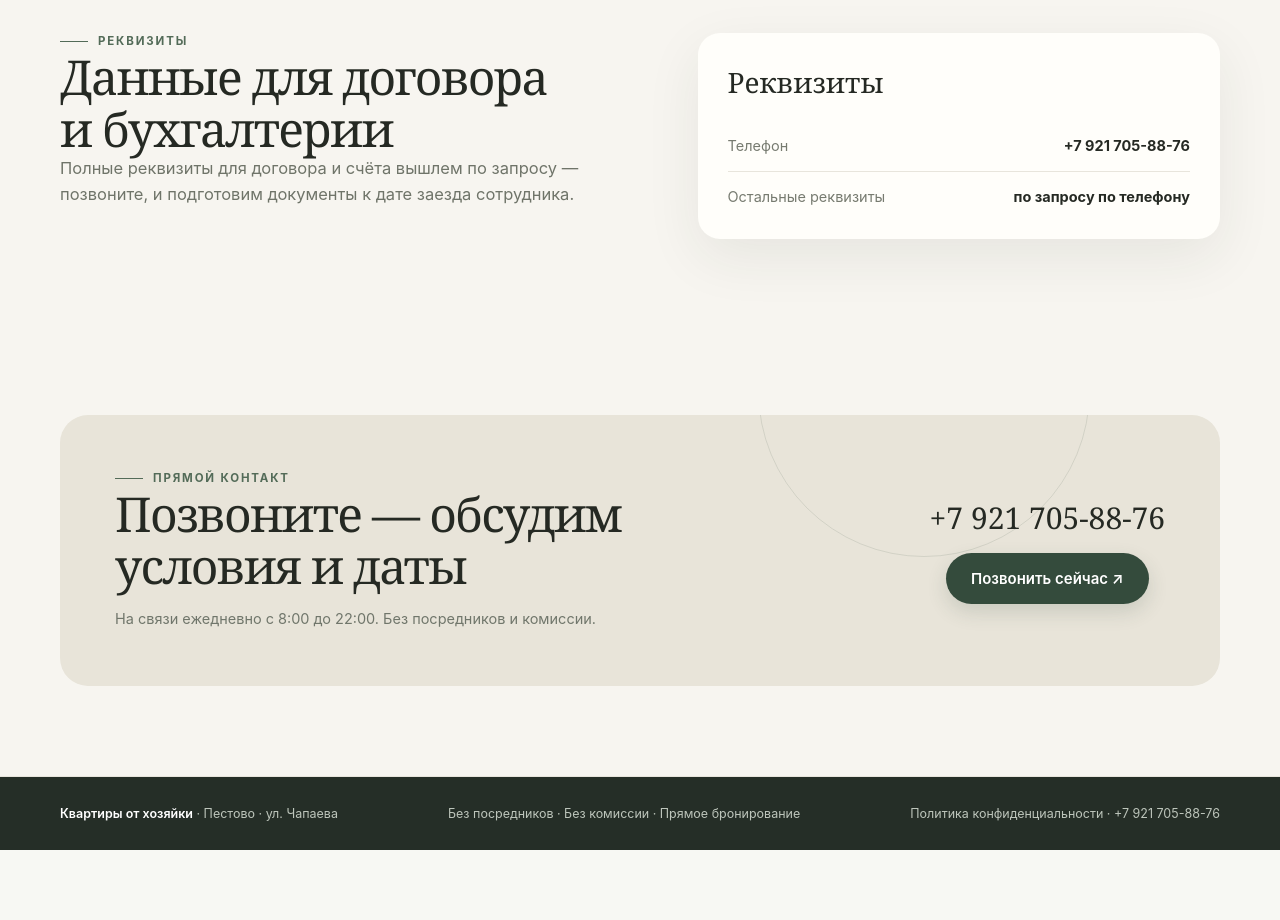
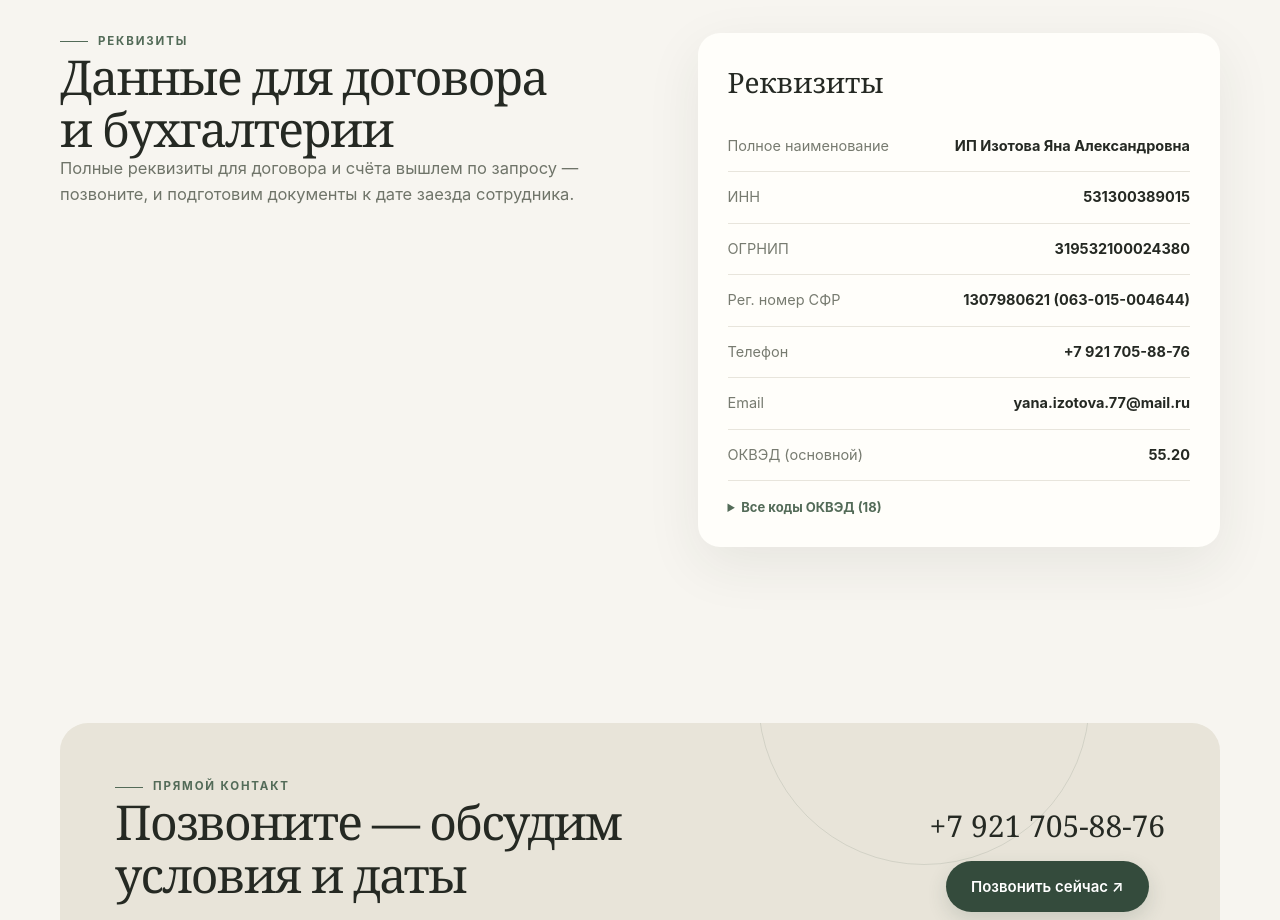
Before and after one commit to ilovezgg/kvartiri-pestovo, a Next.js app: page /orgs in a window 1280 px wide. Shown: the part 1240-2160 px from the top of the page. Before the commit the page ends 2090 px from the top, so only its background shows below. Built offline with nearby package versions, Linux system fonts and the light colour scheme; no server answers.

Commit message:
Реквизиты ИП: полные данные на /orgs + в JSON-LD

```diff
--- a/app/home.css
+++ b/app/home.css
@@ -355,3 +355,7 @@
 }
 
 .v3-reveal-full > .v3-org-card, .v3-reveal-full > .v3-org-step { height: 100%; }
+
+.v3-org-okved { margin-top: 16px; font-size: 13px; }
+.v3-org-okved summary { cursor: pointer; color: var(--green2); font-weight: 700; }
+.v3-org-okved p { color: var(--muted); font-size: 12.5px; margin: 10px 0 0; word-break: break-word; }
--- a/app/orgs/page.tsx
+++ b/app/orgs/page.tsx
@@ -17,7 +17,10 @@ const orgJsonLd = {
   "@context": "https://schema.org",
   "@type": "Organization",
   name: "Квартиры от хозяйки — посуточно в Пестово",
+  legalName: "Индивидуальный предприниматель Изотова Яна Александровна",
   url: SITE_URL,
+  email: "yana.izotova.77@mail.ru",
+  taxID: "531300389015",
   telephone: "+79217058876",
   contactPoint: {
     "@type": "ContactPoint",
@@ -156,13 +159,21 @@ export default function OrgsPage() {
               {details.map((d) => (
                 <div key={d.k} className="v3-rule">
                   <span>{d.k}</span>
-                  <b>{d.v}</b>
+                  {d.k === "Email" ? (
+                    <b><a href={`mailto:${d.v}`}>{d.v}</a></b>
+                  ) : (
+                    <b>{d.v}</b>
+                  )}
                 </div>
               ))}
               <div className="v3-rule">
-                <span>Остальные реквизиты</span>
-                <b>по запросу по телефону</b>
+                <span>ОКВЭД (основной)</span>
+                <b>{ORG.okvedMain}</b>
               </div>
+              <details className="v3-org-okved">
+                <summary>Все коды ОКВЭД ({ORG.okvedAll.length})</summary>
+                <p>{ORG.okvedAll.join(" · ")}</p>
+              </details>
             </div>
           </Reveal>
         </div>
--- a/lib/data.ts
+++ b/lib/data.ts
@@ -7,7 +7,7 @@ export const OWNER = {
 
 export const PHONE = "+7 921 705-88-76";
 export const PHONE_HREF = "tel:+79217058876";
-export const EMAIL = ""; // TODO: email для заявок организаций — заполнить (рендерится в блоке «Для организаций» и на страницах квартир)
+export const EMAIL = "yana.izotova.77@mail.ru"; // email для заявок организаций — подставляется в ORG.details и разметку
 export const HOURS = "ежедневно с 8:00 до 22:00";
 export const HOURS_NOTE = "с 22:00 до 8:00 звонками не беспокоить";
 
@@ -146,9 +146,8 @@ export const FAQ = [
 
 export const REQUIREMENTS = "Налогообложение — УСН (доходы) · Предоставляем отчётные документы";
 
-/* Работа с организациями: факты + реквизиты.
-   Пустые значения = TODO: заполнить реальными данными хозяйки.
-   ОКВЭД «предоставление мест для краткосрочного проживания» — вероятно 55.10, подтвердить по выписке. */
+/* Работа с организациями: факты + реквизиты (данные от владельца 16.11.2026).
+   ОКВЭД основной — 55.20 «предоставление мест для краткосрочного проживания». */
 export const ORG = {
   title: "Для организаций и командировочных",
   lead: "Работаем не только с физическими лицами, но и с организациями и ИП. Открыт вид деятельности «предоставление мест для краткосрочного проживания».",
@@ -157,12 +156,17 @@ export const ORG = {
     { b: "Оплата по расчётному счёту", rest: " — возможна для юридических лиц и ИП" },
     { b: "Отчётные документы", rest: " — для отчёта и командировок" },
   ],
+  okvedMain: "55.20",
+  okvedAll: [
+    "45.20", "45.20.1", "45.20.2", "45.20.3", "45.31", "45.32",
+    "47.25", "47.29", "47.51", "47.52", "47.78", "55.20",
+    "49.42", "90.01", "90.02", "93.29", "93.29.3", "93.29.9",
+  ],
   details: [
-    { k: "Полное наименование", v: "" },
-    { k: "ИНН", v: "" },
-    { k: "ОГРНИП", v: "" },
-    { k: "Рег. номер СФР", v: "" },
-    { k: "ОКВЭД", v: "" },
+    { k: "Полное наименование", v: "ИП Изотова Яна Александровна" },
+    { k: "ИНН", v: "531300389015" },
+    { k: "ОГРНИП", v: "319532100024380" },
+    { k: "Рег. номер СФР", v: "1307980621 (063-015-004644)" },
     { k: "Телефон", v: PHONE },
     { k: "Email", v: EMAIL },
   ],
```
